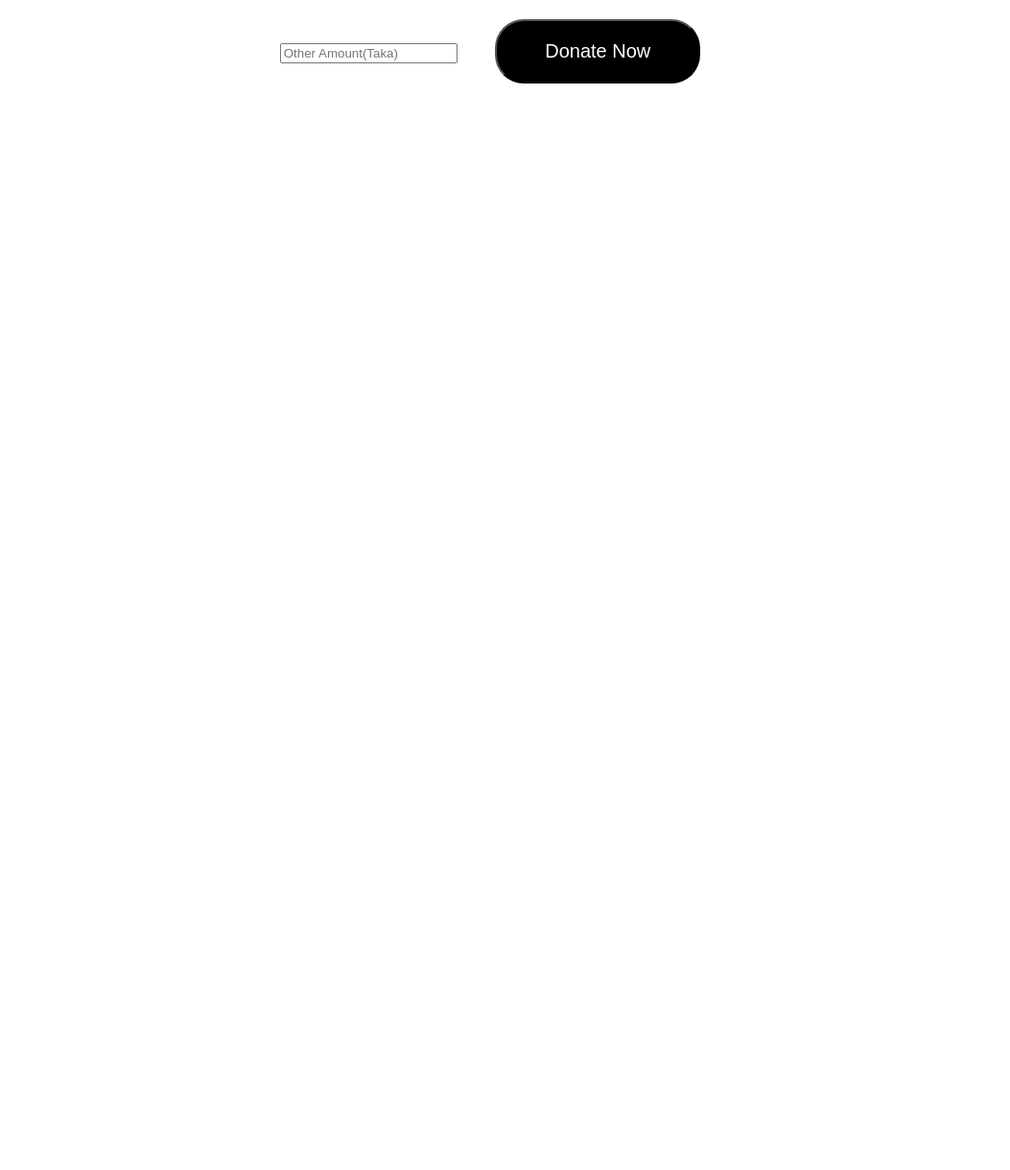
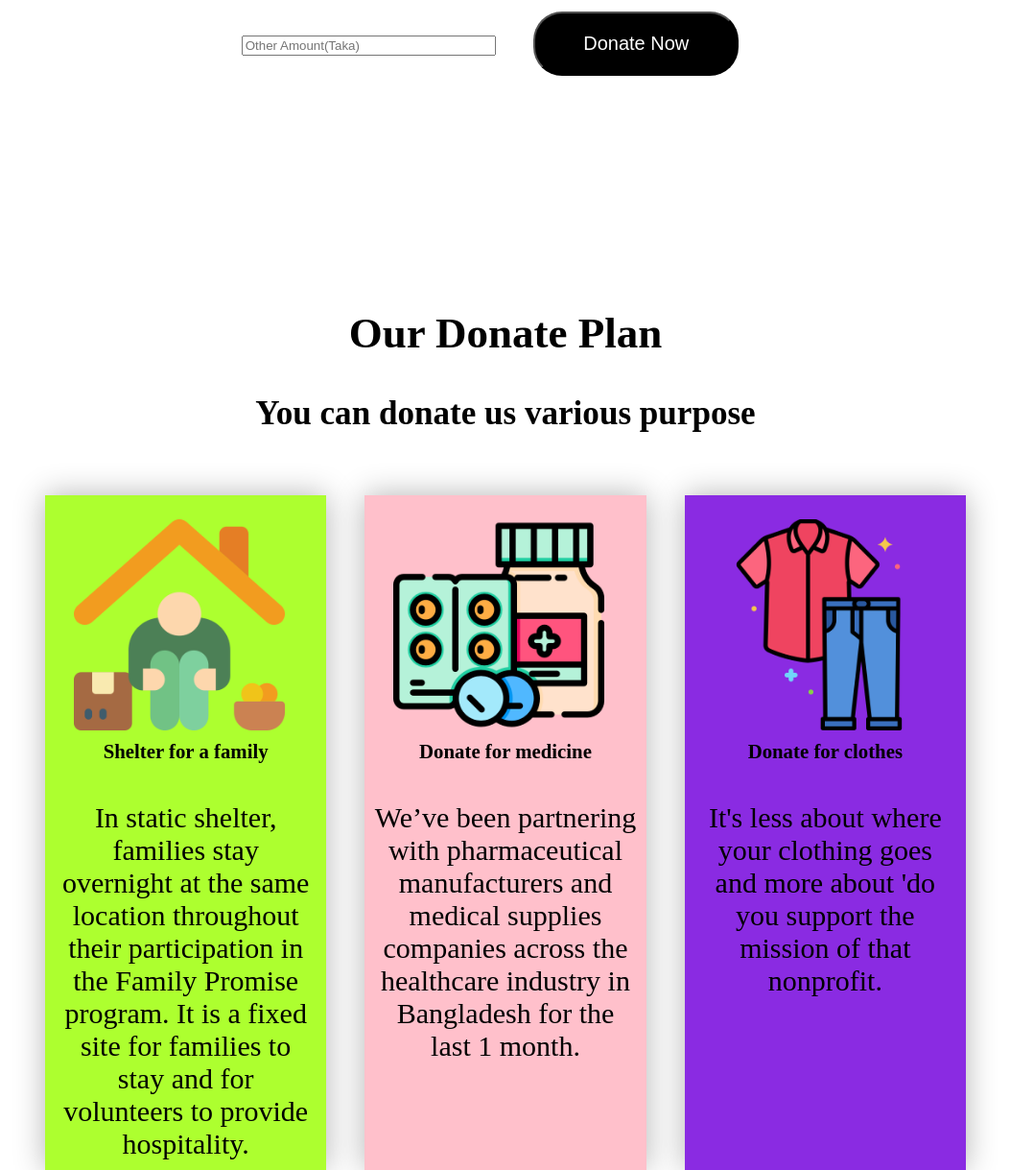
Before and after one commit to Rafidulhasib/donate-now, a plain HTML site: page index.html in a window 1280 px wide. Shown: the part 1316-2535 px from the top of the page at 96% size, without its empty margins (113-1166 px from the left). Before the commit the page ends 1616 px from the top, so only its background shows below. Drawn offline with Linux system fonts and the light colour scheme.

Commit message:
final part

```diff
--- a/index.html
+++ b/index.html
@@ -24,8 +24,7 @@
 
         </div>
     </section>
-
-    <section class="second-page">
+<main>  <section class="second-page">
     <div class="second-text">
         <h1>Donate Today !</h1>
         <h3>The journey to finding your best self starts by giving your best self to others.
@@ -39,17 +38,46 @@
         </div>
 
         <div class="amount">
-            <input type="text" placeholder="Other Amount(Taka)">
+        <input size="30px" type="text" placeholder="Other Amount(Taka)">
         <button id="btn1"> Donate Now </button>
         </div>
+    </div>
+</section>
 
+<section>
+    <div  class="third-page">
+        <h1>Our Donate Plan</h1>
+        <h3>You can donate us various purpose</h3>
 
+        <div class="container">
+            <div class="row">
+                <div class="card" id="shelter">
+                    <img  src="icons/shelter.png" alt="icons">
+                    <h4>Shelter for a family</h4>
+                    <p>In static shelter, families stay overnight at the same location throughout their participation in the Family Promise program. It is a fixed site for families to stay and for volunteers to provide hospitality.</p>
+                </div>
+
+                <div class="card" id="medicine">
+                    <img src="icons/medicine.png" alt="icons">
+                    <h4>Donate for medicine</h4>
+                    <p>We’ve been partnering with pharmaceutical manufacturers and medical supplies companies across the healthcare industry in Bangladesh for the last 1 month.</p>
+                </div>
+
+                <div class="card" id="clothes">
+                    <img src="icons/clothes.png" alt="icons">
+                    <h4>Donate for clothes</h4>
+                    <p> It's less about where your clothing goes and more about 'do you support the mission of that nonprofit.</p>
+                </div>
 
             </div>
+    </div>
+   </section>
+</main>
 
-    </section>
+<footer class="footer">
+    <h1>Stay With Us</h1>
+    <h3>&copy; Rafidul Hasib </h3>
+</footer>
+</body>
 
-
-
-</body>
 </html>
--- a/style.css
+++ b/style.css
@@ -1,3 +1,13 @@
+*{
+    box-sizing:border-box ;
+}
+
+body{
+    margin: 0;
+    padding: 0;
+
+}
+
 .header{
     background: linear-gradient(rgba(0,0,0,0.9),rgba(0,0,0,0.3)),url(images/donation11.jpg);
     height: 100vh;
@@ -50,7 +60,7 @@
     transform: translate(12px,12px);
 }
 
-/* Second section start */
+/* Second section  */
 
 .second-page{
     font-size: 30px;
@@ -75,3 +85,73 @@
     color: #fff;
     border-radius: 40px;
 }
+
+/* Third page section*/
+
+
+.third-page{
+    font-size: 30px;
+    text-align: center;
+    width:100%;
+    height:100vh;
+    justify-content: center;
+}
+.container{
+    width:1000px;
+    max-width:100%;
+    margin: 0 auto;
+}
+.row{
+    display: flex;
+    flex-wrap: wrap;
+    align-items: center;
+    justify-content: space-between;
+}
+.card{
+    display: flex;
+    flex-direction: column;
+    flex: 1 1 12rem;
+    flex-wrap: wrap;
+    margin:30px 20px;
+    box-shadow: 0 0 30px rgba(0,0,0,0.3);
+    align-self: normal;
+}
+.card img{
+    max-width: 250px;
+    padding-left: 30px;
+    padding-top: 25px;
+}
+.card p{
+    margin-bottom: 10px;
+    margin-left: 10px;
+    margin-right: 10px;
+}
+.card h4{
+    font-size: 1.3rem;
+    margin:10px 0;
+}
+
+#clothes{
+    background: blueviolet;
+}
+#medicine{
+    background: pink;
+}
+#shelter{
+    background: greenyellow;
+}
+
+/* last part */
+.footer{
+    width: 100vw;
+    height: 8rem;
+    background-color: red;
+    margin-top:500px;
+    text-align: center;
+}
+.footer p{
+    font-size: 0.5rem;
+    text-align: center;
+    line-height: 5rem;
+    line-height: normal;
+}
```
Also changed, not shown: icons/clothes.png (added), icons/medicine.png (added), icons/shelter.png (added). Lines whose indentation alone changed are shown as unchanged.
